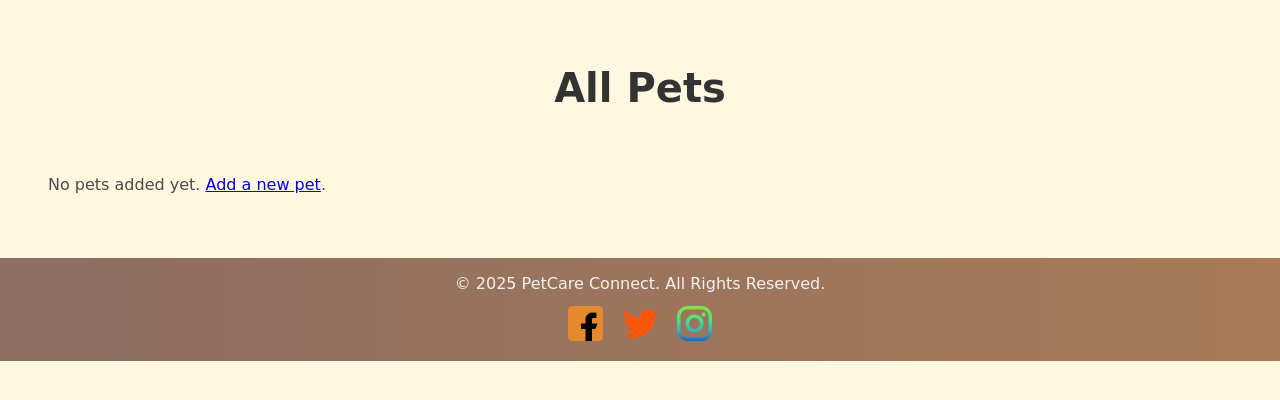
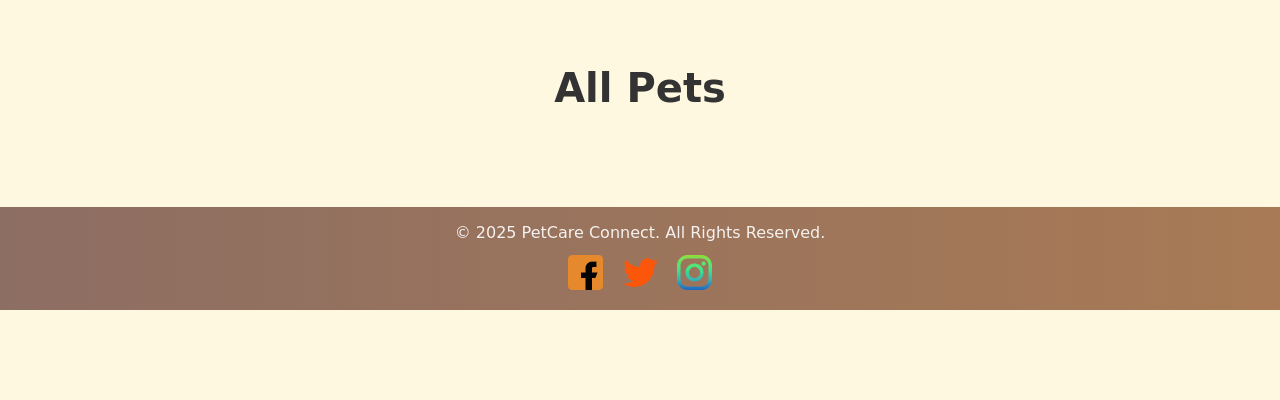
Before and after one commit to annasarabasheva/Project-with-Django-2, a Django app: page /pets/dashboard/ in a window 1280 px wide. Shown: the part 99-499 px from the top of the page. Run offline with Django 4.2, Linux system fonts and the light colour scheme.

Commit message:
Redirect Logo to Home page and change some css of forms

```diff
--- a/templates/common/base.html
+++ b/templates/common/base.html
@@ -14,7 +14,9 @@
 
     <header>
         <div class="logo">
-            <img src="{% static 'images/pet-logo.png' %}" alt="PetCare Logo">
+            <a href="/" title="Go to Home Page">
+                <img src="{% static 'images/pet-logo.png' %}" alt="PetCare Logo">
+            </a>
             {% include 'common/navigation.html' %}
         </div>
     </header>
--- a/templates/pets/dashboard.html
+++ b/templates/pets/dashboard.html
@@ -15,8 +15,6 @@
                 <a href="{% url 'pet-profile-details' pet.pk %}" class="view-details">View Profile</a>
             </div>
         </div>
-        {% empty %}
-        <p>No pets added yet. <a href="{% url 'create-pet-profile' %}">Add a new pet</a>.</p>
         {% endfor %}
     </div>
 </section>
```
